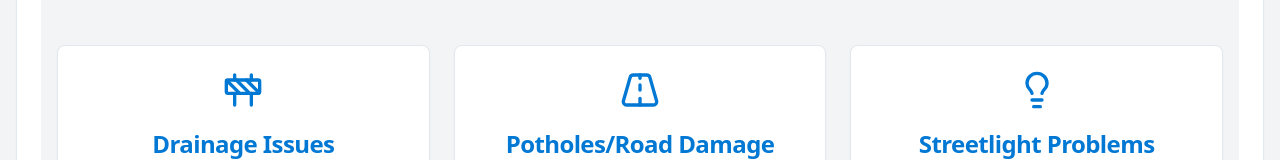
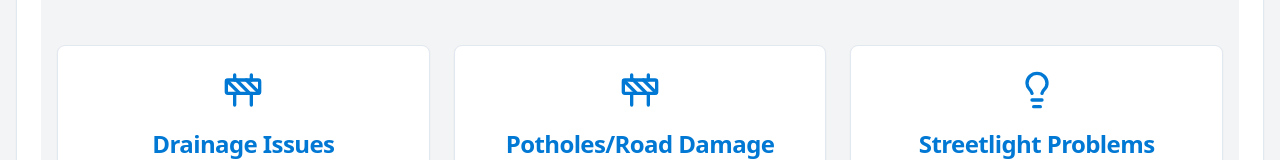
Before and after one commit to Abhishek-Varma776/telangana-seva-sathi, a React (Vite) app: page /citizen-dashboard in a window 1280 px wide. Shown: the part 416-576 px from the top of the page. Built offline with nearby package versions, Linux system fonts and the light colour scheme; no server answers.

Commit message:
Fix: Import lucide-react icons
Fix import errors for lucide-react icons in ServicesSection.tsx and other files.

```diff
--- a/src/components/ServicesSection.tsx
+++ b/src/components/ServicesSection.tsx
@@ -29,7 +29,7 @@ export const departmentServices = [
   {
     title: "Potholes/Road Damage",
     description: "Potholes or road infrastructure issues.",
-    icon: <Road className="w-10 h-10 text-govt-blue" />,
+    icon: <Construction className="w-10 h-10 text-govt-blue" />,
     type: "potholes",
   },
   {
--- a/src/pages/PotholesIssue.tsx
+++ b/src/pages/PotholesIssue.tsx
@@ -3,7 +3,7 @@ import React from "react";
 import Navbar from "@/components/Navbar";
 import Footer from "@/components/Footer";
 import IssueReportForm from "@/components/IssueReportForm";
-import { Road } from "lucide-react";
+import { Construction } from "lucide-react";
 
 const PotholesIssue = () => {
   return (
@@ -13,7 +13,7 @@ const PotholesIssue = () => {
       <div className="bg-govt-blue text-white py-12">
         <div className="container mx-auto px-4 text-center">
           <div className="flex justify-center mb-4">
-            <Road className="h-16 w-16" />
+            <Construction className="h-16 w-16" />
           </div>
           <h1 className="text-3xl font-bold mb-4">Road & Pothole Issues</h1>
           <p className="max-w-2xl mx-auto">
```
